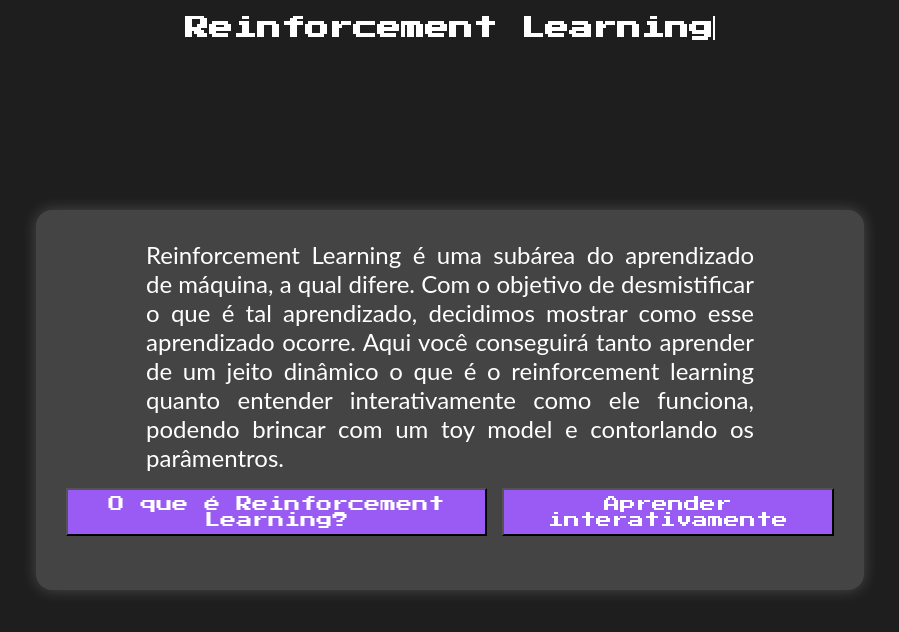
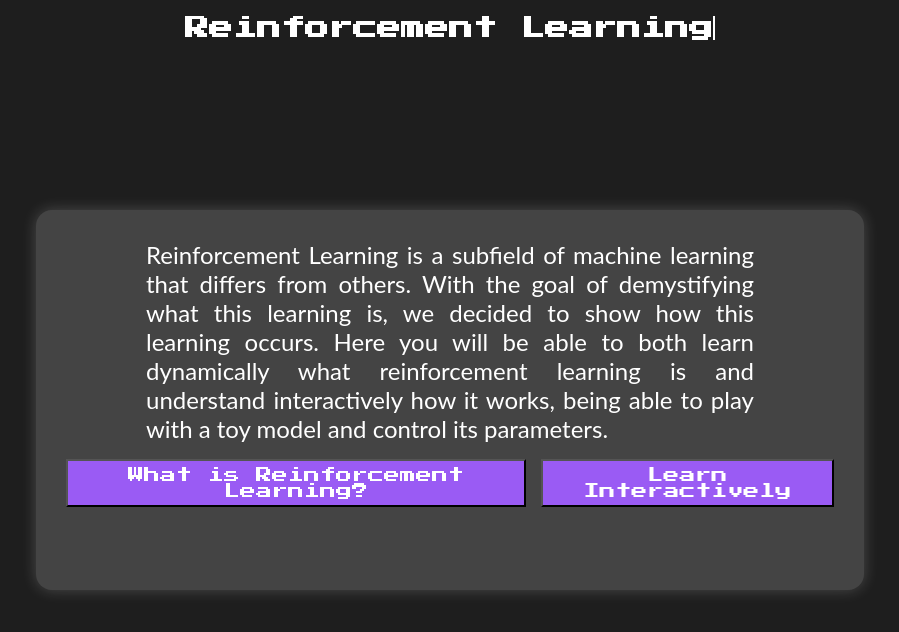
Before and after one commit to FGV-VIS-2025/final-project-rl-explained-vis, a SvelteKit app: page / in a window 1280 px wide. Shown: the top 632 px of the page, without its empty margins (190-1089 px from the left). Built offline with nearby package versions, Linux system fonts and the light colour scheme; a web font is replaced by a local one.

Commit message:
alterando a página inicial

```diff
--- a/src/routes/+page.svelte
+++ b/src/routes/+page.svelte
@@ -15,15 +15,15 @@
   <link href="https://fonts.googleapis.com/css2?family=Lora:ital,wght@0,400..700;1,400..700&family=Press+Start+2P&display=swap" rel="stylesheet">
   <div class="center-box">
     <div class="text-box">
-        Reinforcement Learning é uma subárea do aprendizado de máquina, a qual difere.
-        Com o objetivo de desmistificar o que é tal aprendizado, decidimos mostrar como esse aprendizado ocorre.
-        Aqui você conseguirá tanto aprender de um jeito dinâmico o que é o  reinforcement learning
-        quanto entender interativamente como ele funciona, podendo brincar com um toy model e contorlando os parâmentros.
+        Reinforcement Learning is a subfield of machine learning that differs from others.
+        With the goal of demystifying what this learning is, we decided to show how this learning occurs.
+        Here you will be able to both learn dynamically what reinforcement learning is
+        and understand interactively how it works, being able to play with a toy model and control its parameters.
     </div>
 
     <div class="button-group">
-      <button class= "btn-handle" on:click={handleFirstAction}>O que é Reinforcement Learning?</button>
-      <button class= "btn-handle" on:click={handleSecondAction}>Aprender interativamente</button>
+      <button class= "btn-handle" on:click={handleFirstAction}>What is Reinforcement Learning?</button>
+      <button class= "btn-handle" on:click={handleSecondAction}>Learn Interactively</button>
     </div>
   </div>
 
```
